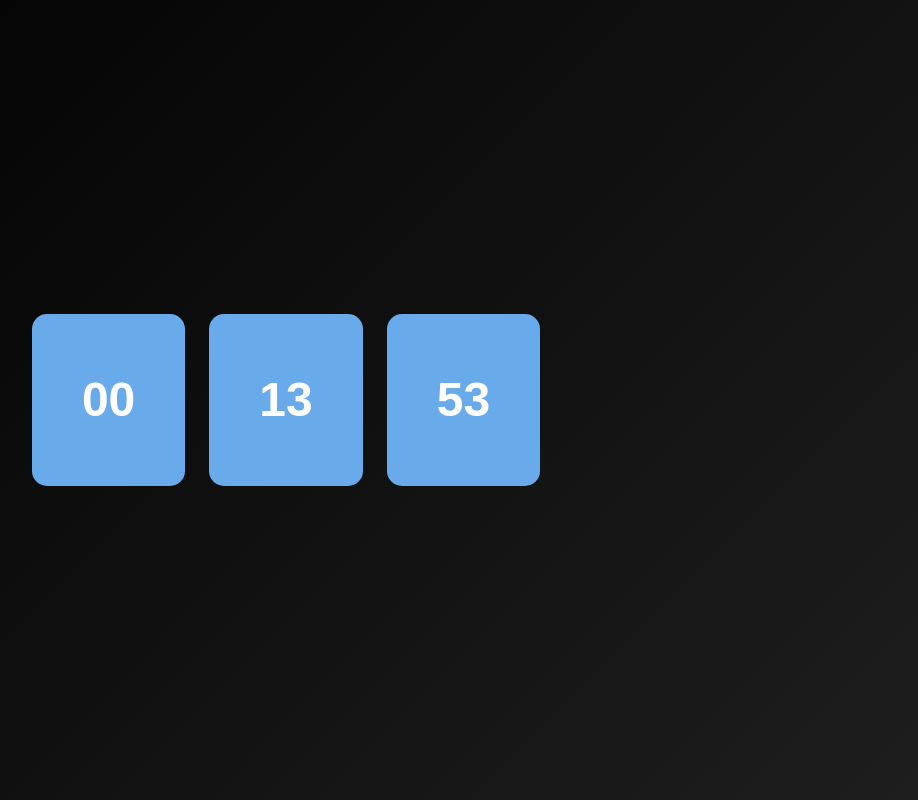
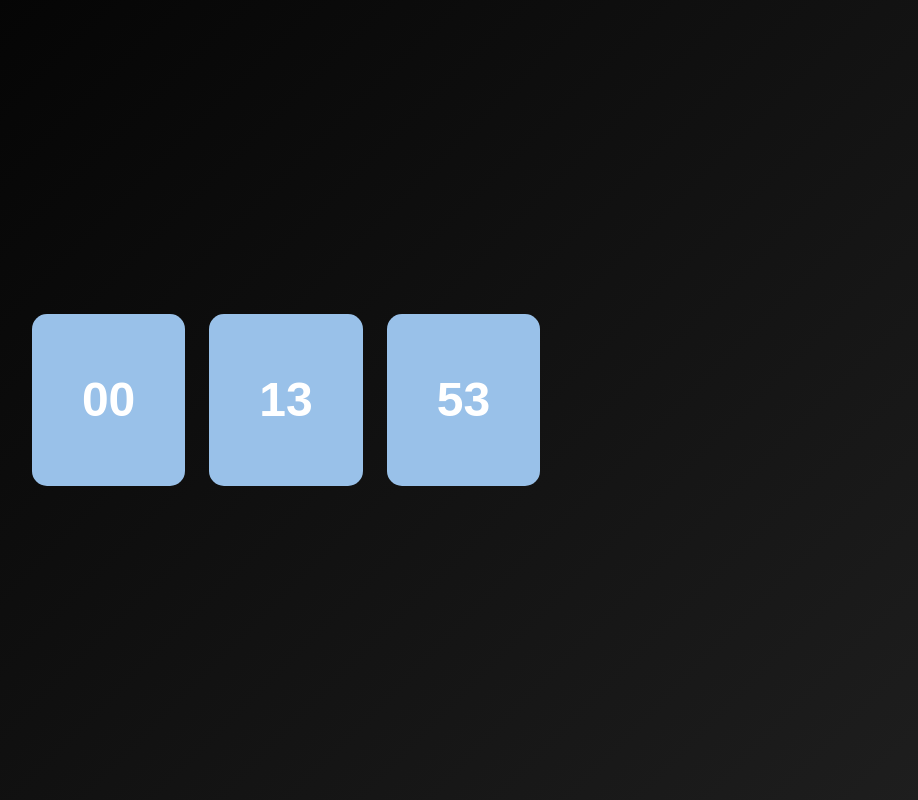
Before and after one commit to BrenoNosima/Relogio-Digital, a plain HTML site: page index.html in a window 1280 px wide. Shown: the whole page, without its empty margins (354-1272 px from the left). Drawn offline with nearby package versions, Linux system fonts and the light colour scheme.

Commit message:
bg color relogio

```diff
--- a/styles.css
+++ b/styles.css
@@ -12,6 +12,6 @@ body {
   font-size: 3rem;
   font-weight: bold;
   border-radius: 15px;
-  background-color: rgb(105, 170, 235);
+  background-color: rgb(153, 193, 233);
   padding: 50px;
 }
```
